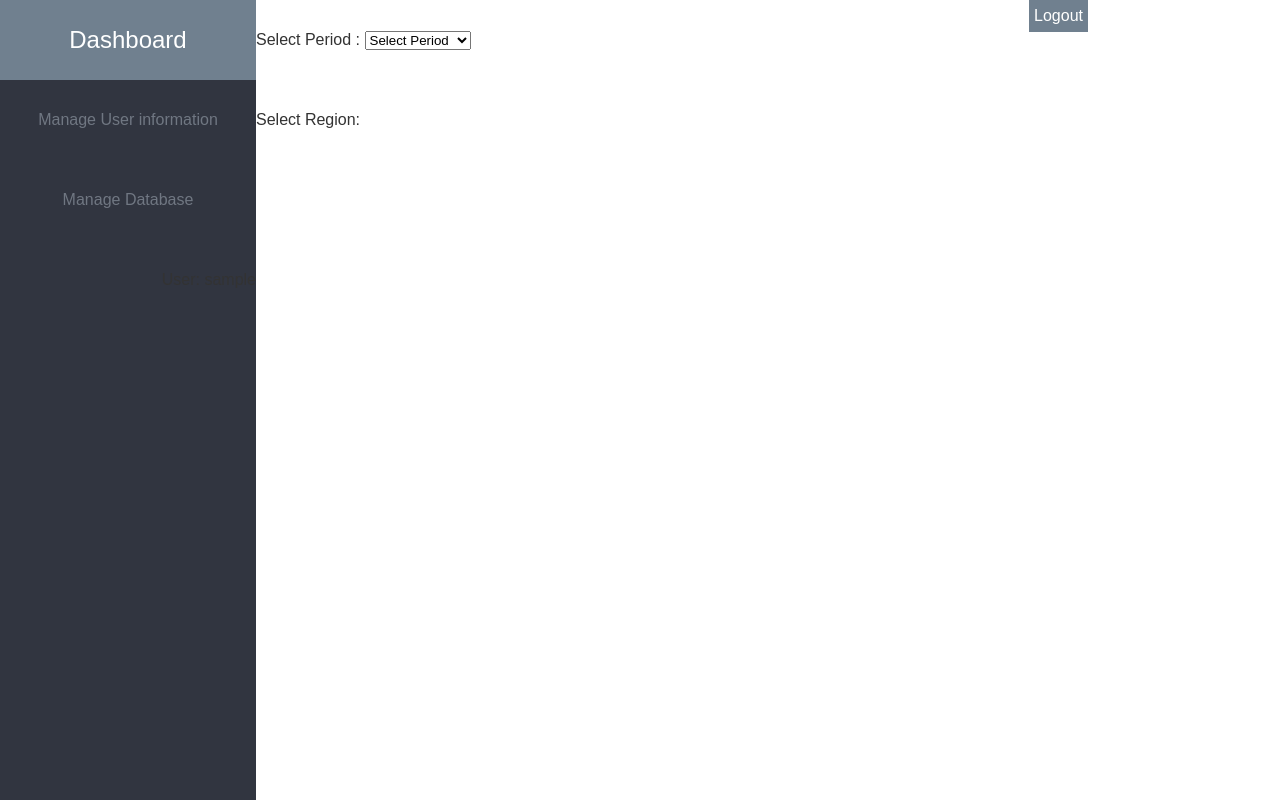
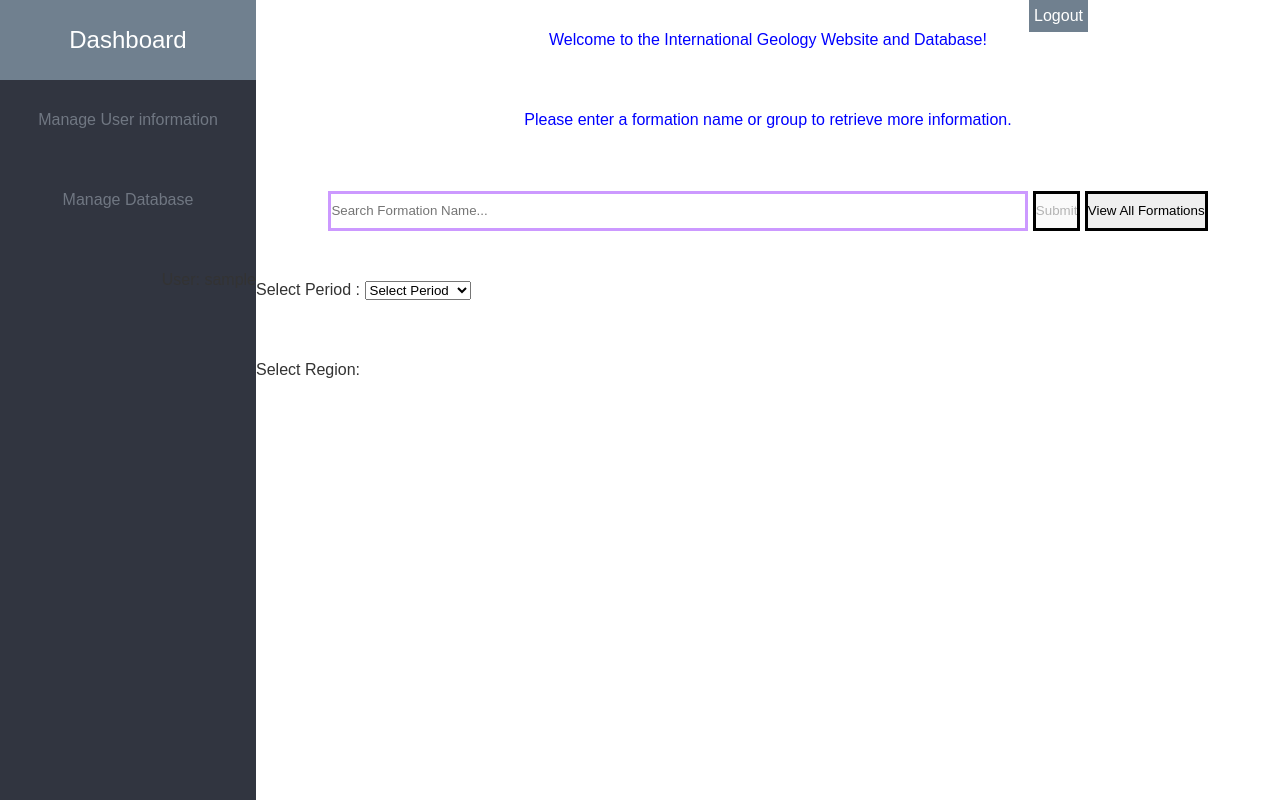
Before and after one commit to earthhistoryviz/geolex, a PHP site: page / in a window 1280 px wide. Run offline with PHP 8.4, Linux system fonts and the light colour scheme; the visitor is signed in with stand-in values (Sample User, id 1).

Commit message:
make index page a little more vibrant

```diff
--- a/site/index.php
+++ b/site/index.php
@@ -4,6 +4,8 @@
 <title>DevonianTest</title>
 </head>
 	<?php include("navBar.php");?>
+	<h2 align="center" style="color:blue;">Welcome to the International Geology Website and Database! <br>Please enter a formation name or group to retrieve more information.</h2>
+	<?php include("SearchBar.php"); ?>
 <body>
 
 <form>
```
